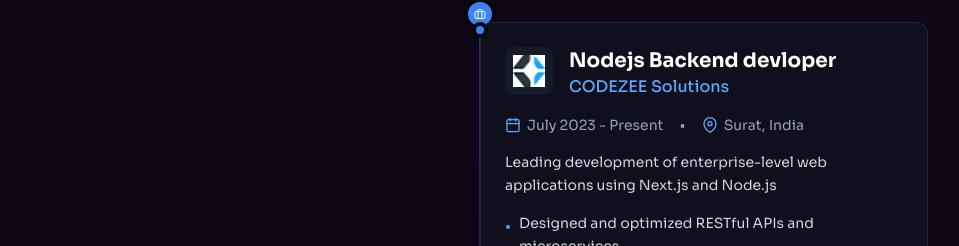
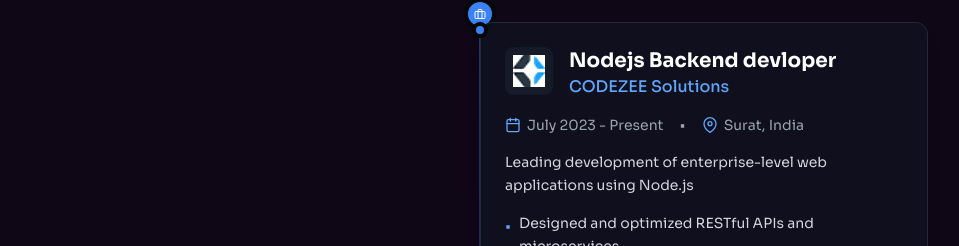
Before and after one commit to Jenesh18/jenesh-portfolio, a Next.js app: page / in a window 1280 px wide. Shown: the part 1843-2089 px from the top of the page, without its empty margins (160-1119 px from the left). Built offline with nearby package versions, Linux system fonts and the light colour scheme.

Commit message:
07-03 changes

```diff
--- a/Data/data.ts
+++ b/Data/data.ts
@@ -362,7 +362,7 @@
     website: "https://codezeesolutions.com/",
     duration: "July 2023 - Present",
     location: "Surat, India",
-    description: "Leading development of enterprise-level web applications using Next.js and Node.js",
+    description: "Leading development of enterprise-level web applications using  Node.js",
     highlights: [
       "Designed and optimized RESTful APIs and microservices.",
       "Optimized transactions, saving users $1.5 AUD per deposit and $0.5 AUD per withdrawal, improving cost efficiency.",
--- a/app/layout.tsx
+++ b/app/layout.tsx
@@ -32,8 +32,11 @@
     "Frontend Developer",
     "Backend Developer"
   ],
-  authors: [{ name: "Jenesh Devganiya", url: "https://your-vercel-deployment-link.com" }],
+  authors: [{ name: "Jenesh Devganiya", url: "https://jenesh-portfolio.vercel.app/" }],
   robots: "index, follow",
+  verification: {
+    google: "3hTyUS_BMmPLR6RhkD7b_zQX1Ciu6_j5792k-Zt0uaU",
+  },
 };
 
 
```
Also changed, not shown: components/Home/Experience/Experience.tsx (line endings or trailing spaces).
